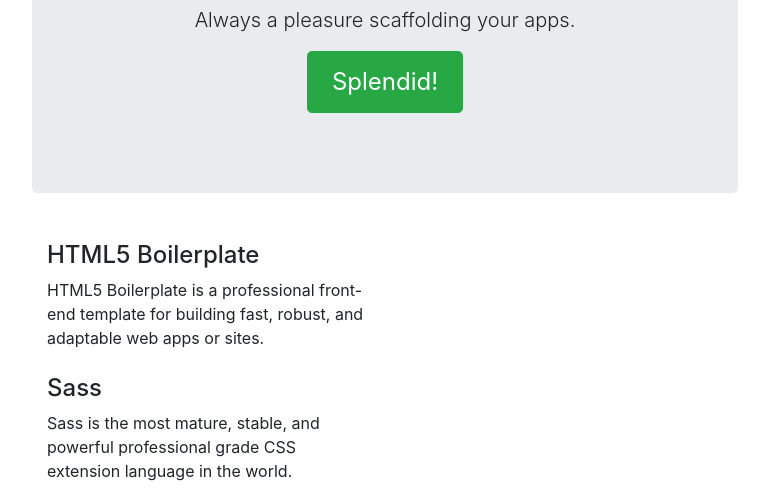
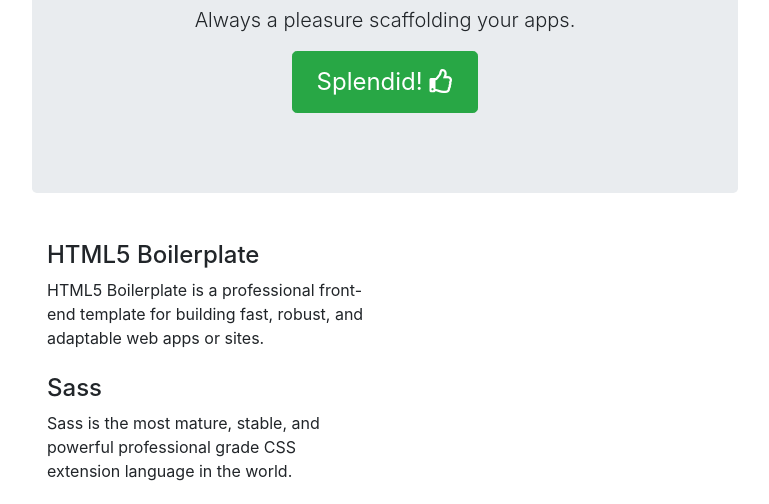
Before and after one commit to alex-pek10/looplab-social-theme, a website: page app/index.html in a window 1280 px wide. Shown: the part 274-778 px from the top of the page, without its empty margins (255-1024 px from the left). Drawn offline with nearby package versions, Linux system fonts and the light colour scheme; files that its build step writes are made by us from their sources.

Commit message:
Add: Include FontAwesome icons

```diff
--- a/app/index.html
+++ b/app/index.html
@@ -10,6 +10,7 @@
     <!-- Place favicon.ico in the root directory -->
     <!-- build:css styles/vendor.css -->
     <link rel="stylesheet" href="/node_modules/bootstrap/dist/css/bootstrap.min.css" type="text/css" />
+    <link rel="stylesheet" href="/node_modules/@fortawesome/fontawesome-free/css/all.min.css" type="text/css">
     <!-- endbuild -->
     <!-- build:css styles/main.css -->
     <link rel="stylesheet" href="styles/main.css">
@@ -38,7 +39,7 @@
       <div class="jumbotron">
         <h1 class="display-3">'Allo, 'Allo!</h1>
         <p class="lead">Always a pleasure scaffolding your apps.</p>
-        <p><a class="btn btn-lg btn-success" href="#">Splendid!</a></p>
+        <p><a class="btn btn-lg btn-success" href="#">Splendid! <i class="far fa-thumbs-up"></i></a></p>
       </div>
 
       <div class="row marketing">
--- a/package.json
+++ b/package.json
@@ -4,6 +4,7 @@
     "node": ">=4"
   },
   "dependencies": {
+    "@fortawesome/fontawesome-free": "^5.15.1",
     "bootstrap": "^4.3.1",
     "jquery": "^3.4.1",
     "popper.js": "^1.15.0"
```
Also changed, not shown: 2 other files.
